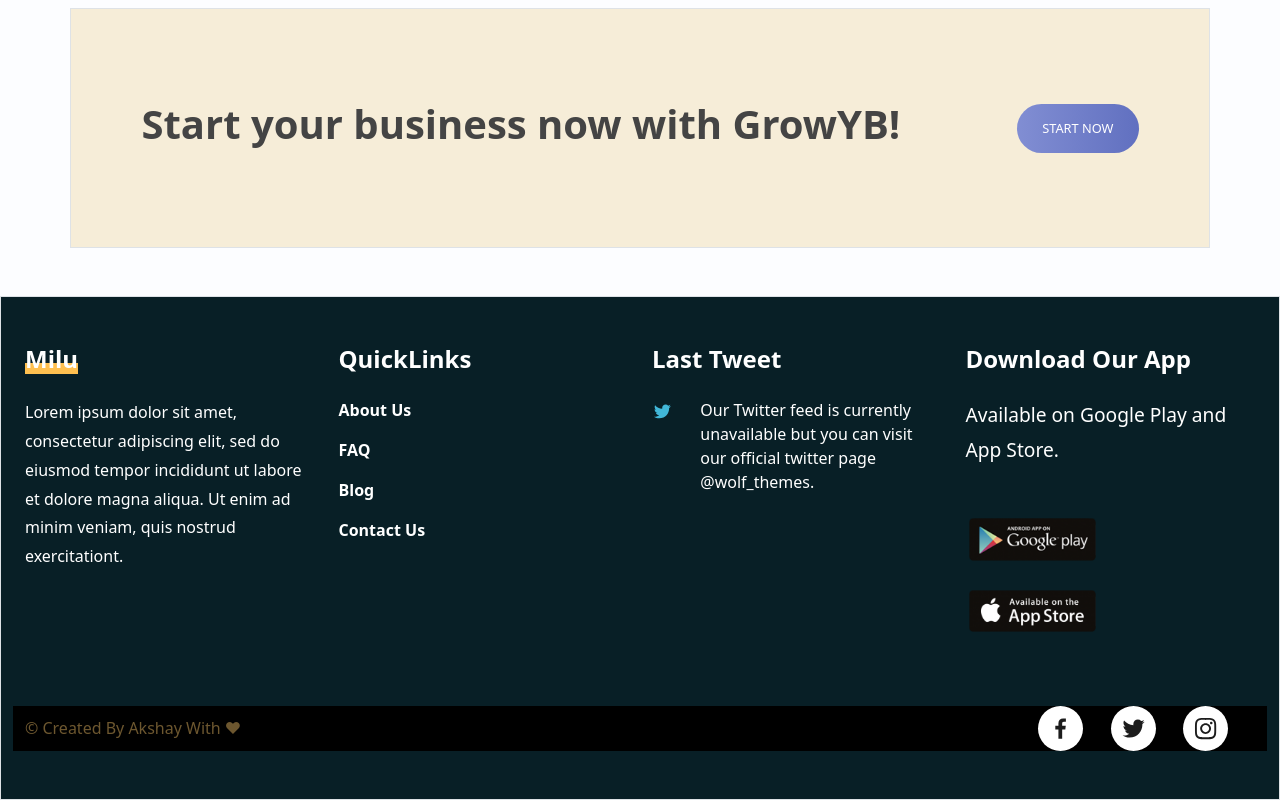
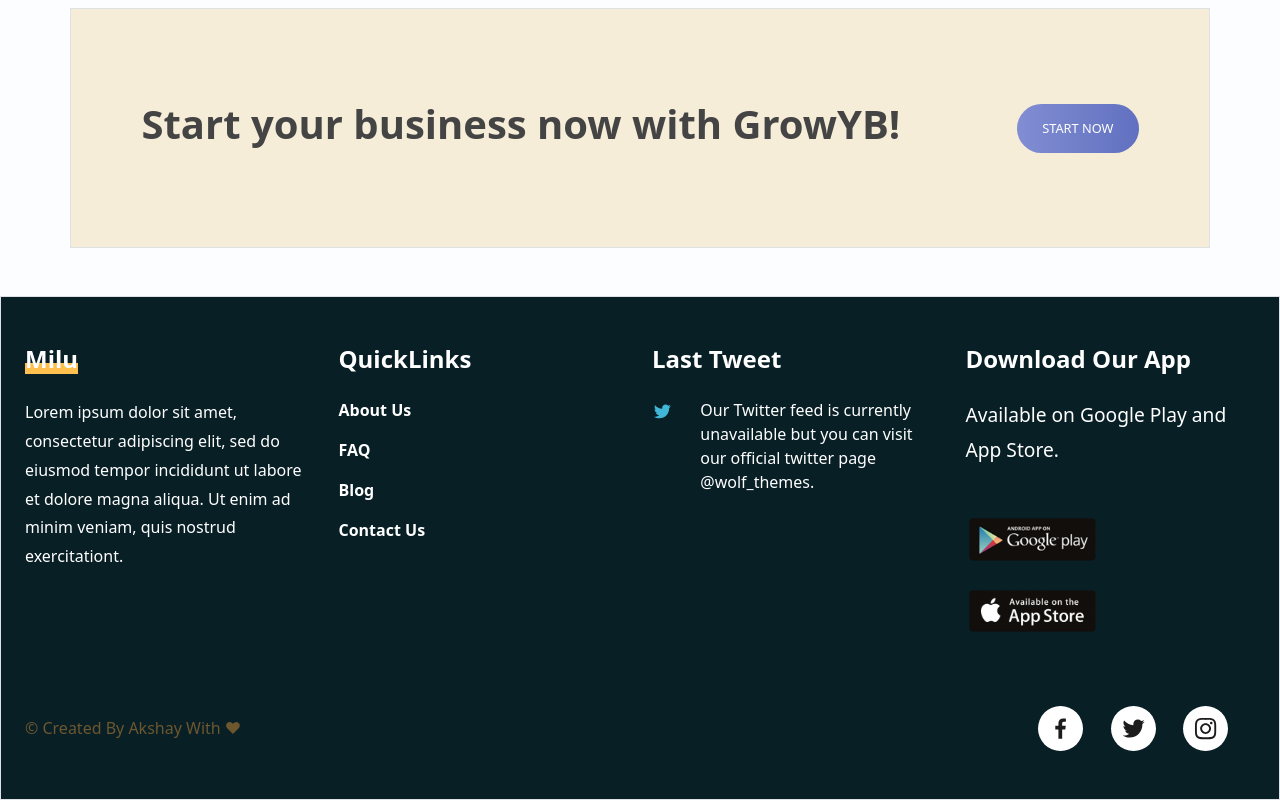
Before and after one commit to akshaydangigithub/AnimProject, a React (Vite) app: page / in a window 1280 px wide. Shown: the part 4426-5226 px from the top of the page. Built offline with nearby package versions, Linux system fonts and the light colour scheme.

Commit message:
changes in text

```diff
--- a/src/components/Footer.jsx
+++ b/src/components/Footer.jsx
@@ -76,7 +76,7 @@ const Footer = () => {
             </div>
           </div>
         </div>
-        <div className="row mt-5 bg-black">
+        <div className="row mt-5">
           <div className="col-6 copyRight align-self-center">© Created By Akshay With ❤</div>
           <div className="col-6 d-flex align-items-center justify-content-end">
             <div className="fSocialIcons">
```
